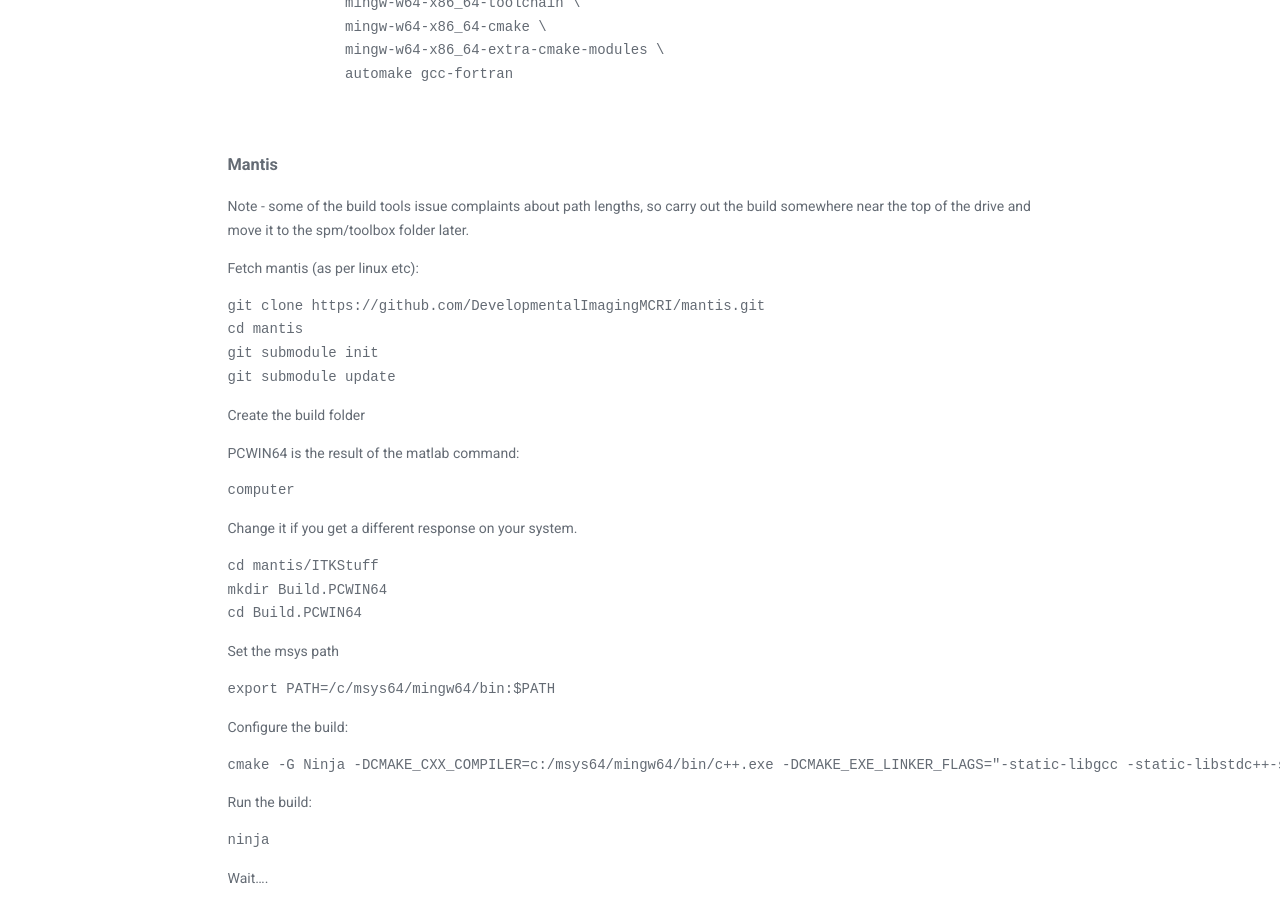
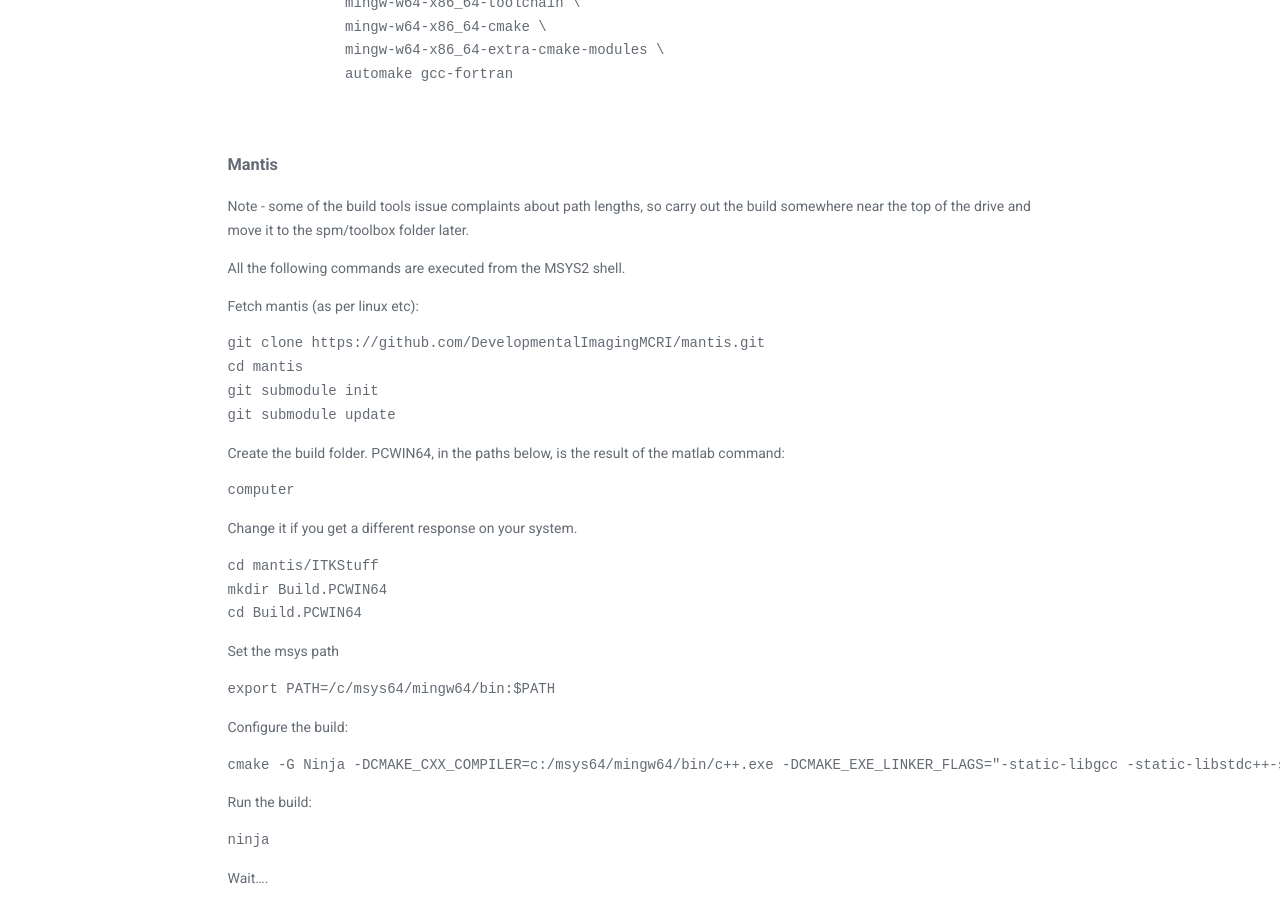
Before and after one commit to DevelopmentalImagingMCRI/mantis, a Jekyll site: the page built from installation/index.md, in a window 1280 px wide and 900 px high, scrolled down 2235 px. Built offline with Jekyll 4.4.1, drawn with Linux system fonts in a browser that asks for light colours.

Commit message:
formatting windows section

````diff
--- a/installation/index.md
+++ b/installation/index.md
@@ -134,6 +134,8 @@
 Note - some of the build tools issue complaints about path lengths, so carry out the build
 somewhere near the top of the drive and move it to the spm/toolbox folder later.
 
+All the following commands are executed from the MSYS2 shell.
+
 Fetch mantis (as per linux etc):
 
 ``` bash
@@ -143,9 +145,7 @@
 git submodule update
 ```
 
-Create the build folder
-
-PCWIN64 is the result of the matlab command:
+Create the build folder. PCWIN64, in the paths below, is the result of the matlab command:
 ```matlab
 computer
 ```
````
